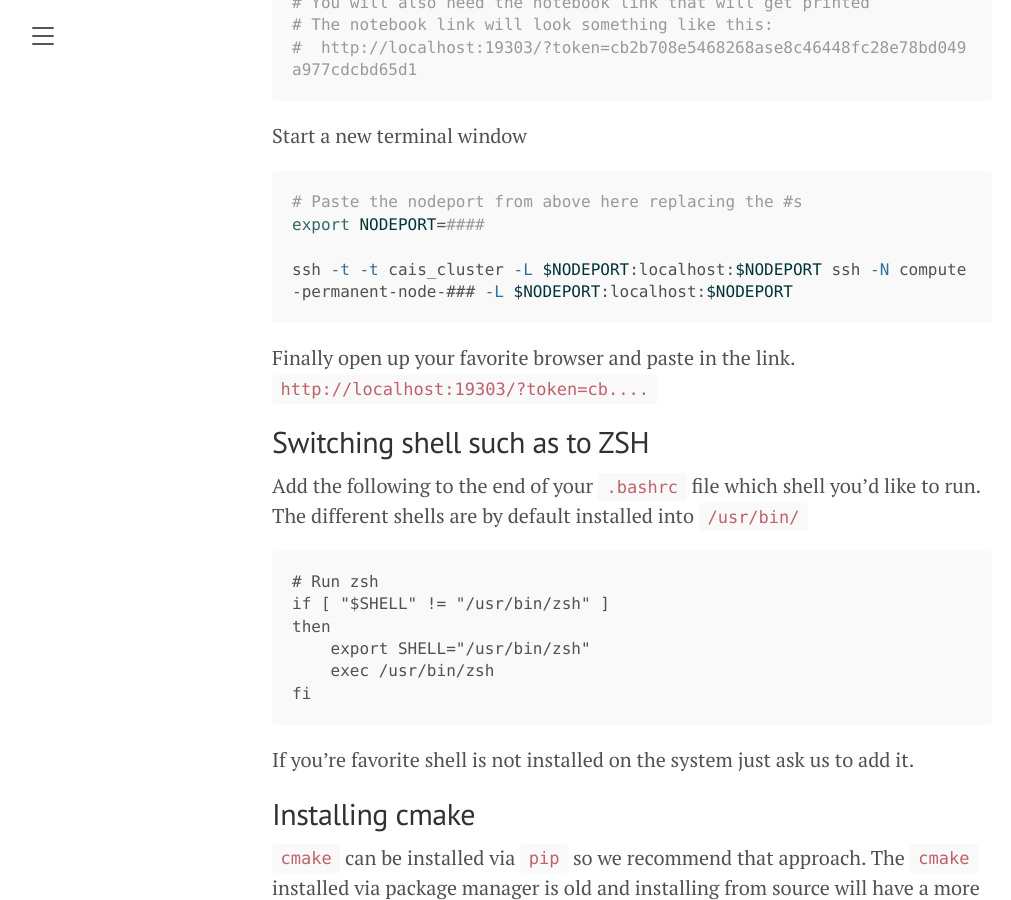
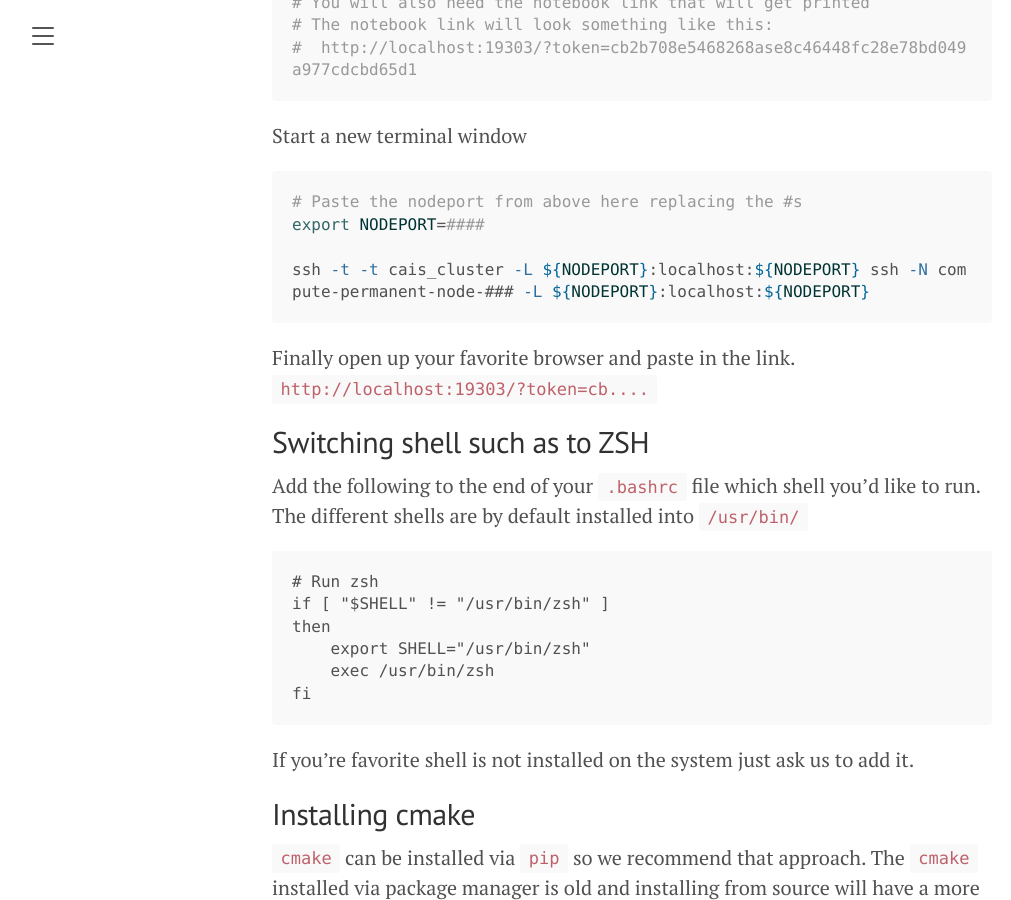
Before and after one commit to centerforaisafety/cluster-docs-old, a Jekyll site: the page built from _posts/2023-05-03-cais-cluster-documentation.md, in a window 1280 px wide and 900 px high, scrolled down 7892 px. Shown: the whole window, without its empty margins (8-1019 px from the left). Built offline with Jekyll 4.4.1, drawn with Linux system fonts in a browser that asks for light colours.

````diff
--- a/_posts/2023-05-03-cais-cluster-documentation.md
+++ b/_posts/2023-05-03-cais-cluster-documentation.md
@@ -286,7 +286,7 @@ Start a new terminal window
 # Paste the nodeport from above here replacing the #s
 export NODEPORT=####
 
-ssh -t -t cais_cluster -L $NODEPORT:localhost:$NODEPORT ssh -N compute-permanent-node-### -L $NODEPORT:localhost:$NODEPORT
+ssh -t -t cais_cluster -L ${NODEPORT}:localhost:${NODEPORT} ssh -N compute-permanent-node-### -L ${NODEPORT}:localhost:${NODEPORT}
 ```
 
 Finally open up your favorite browser and paste in the link. `http://localhost:19303/?token=cb....`
````
